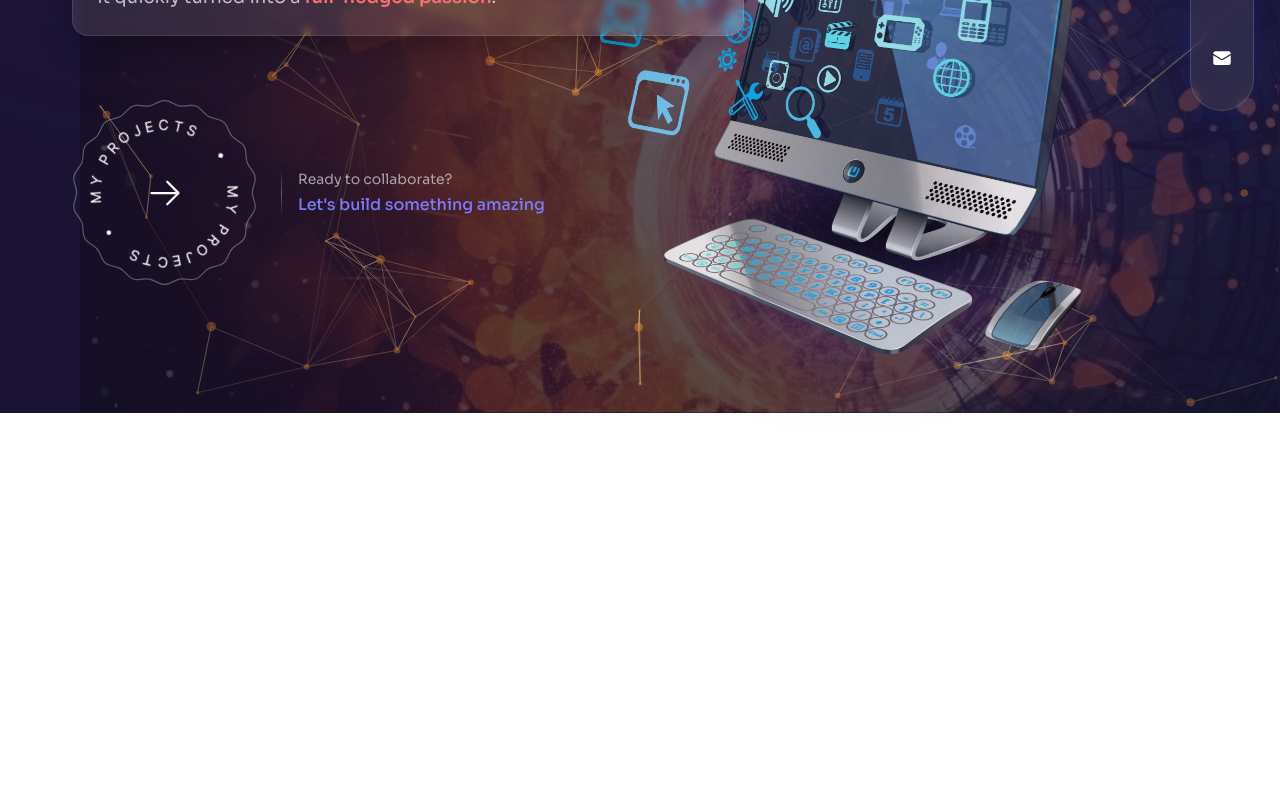
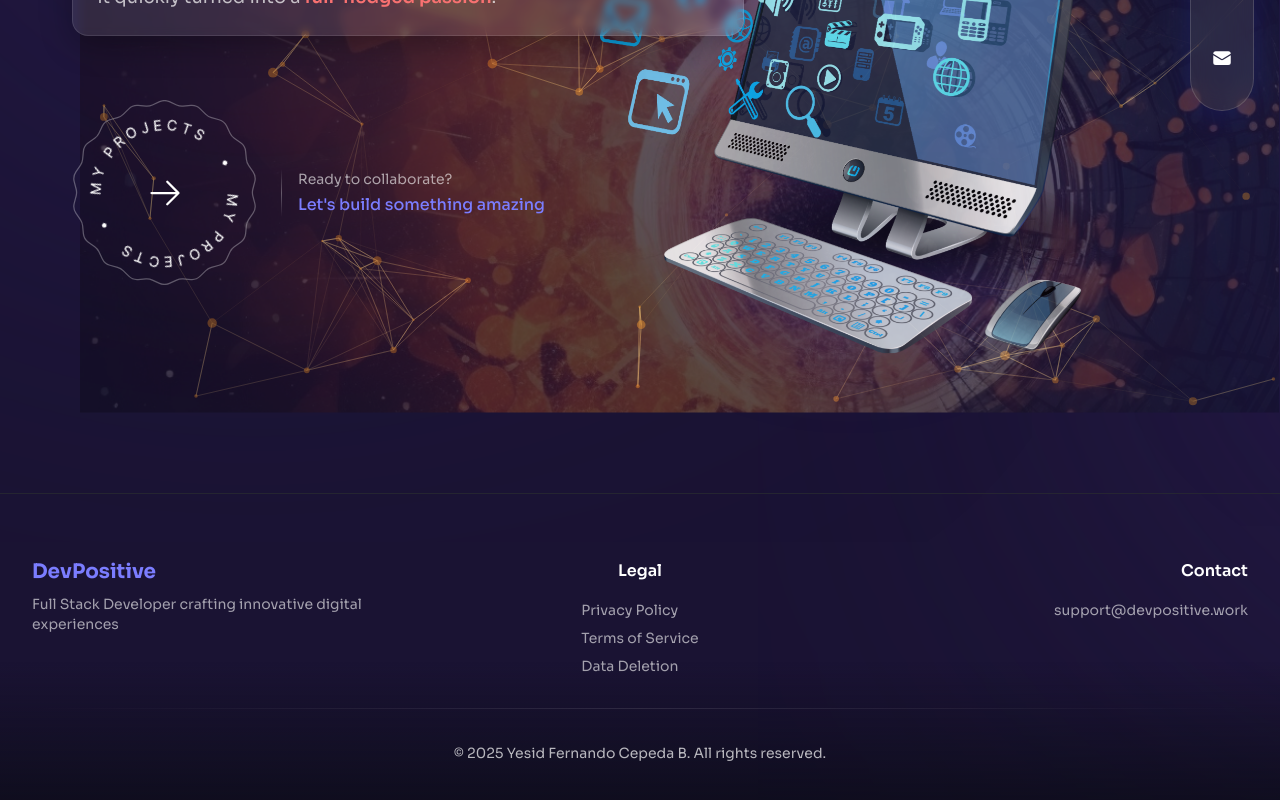
Before and after one commit to fer8614/dev-positive, a Next.js app: page / in a window 1280 px wide. Shown: the part 462-1262 px from the top of the page. Before the commit the page ends 875 px from the top, so only its background shows below. Built offline with nearby package versions, Linux system fonts and the light colour scheme.

Commit message:
update fotter and layout

```diff
--- /dev/null
+++ b/components/Footer.js
@@ -0,0 +1,79 @@
+import Link from "next/link";
+import { motion } from "framer-motion";
+
+const Footer = () => {
+  const currentYear = new Date().getFullYear();
+
+  const footerLinks = [
+    { name: "Privacy Policy", path: "/privacy-policy" },
+    { name: "Terms of Service", path: "/terms-of-service" },
+    { name: "Data Deletion", path: "/data-deletion" },
+  ];
+
+  return (
+    <footer className="relative z-10 w-full bg-gradient-to-t from-primary-950/80 via-transparent to-transparent border-t border-white/10 mt-20">
+      <div className="max-w-7xl mx-auto px-4 sm:px-6 lg:px-8 py-12 sm:py-16">
+        <motion.div
+          initial={{ opacity: 0, y: 20 }}
+          whileInView={{ opacity: 1, y: 0 }}
+          transition={{ duration: 0.6 }}
+          viewport={{ once: true }}
+          className="grid grid-cols-1 md:grid-cols-3 gap-8 sm:gap-12 mb-8"
+        >
+          {/* Brand Section */}
+          <div className="flex flex-col items-center md:items-start">
+            <h3 className="text-xl font-bold text-primary-400 mb-2">DevPositive</h3>
+            <p className="text-white/60 text-sm text-center md:text-left">
+              Full Stack Developer crafting innovative digital experiences
+            </p>
+          </div>
+
+          {/* Legal Links */}
+          <div className="flex flex-col items-center">
+            <h4 className="text-white font-semibold mb-4">Legal</h4>
+            <div className="flex flex-col gap-2">
+              {footerLinks.map((link, index) => (
+                <Link
+                  key={index}
+                  href={link.path}
+                  className="text-white/60 hover:text-primary-400 transition-colors duration-300 text-sm"
+                >
+                  {link.name}
+                </Link>
+              ))}
+            </div>
+          </div>
+
+          {/* Contact Section */}
+          <div className="flex flex-col items-center md:items-end">
+            <h4 className="text-white font-semibold mb-4">Contact</h4>
+            <a
+              href="mailto:support@devpositive.work"
+              className="text-white/60 hover:text-primary-400 transition-colors duration-300 text-sm"
+            >
+              support@devpositive.work
+            </a>
+          </div>
+        </motion.div>
+
+        {/* Divider */}
+        <div className="h-px bg-gradient-to-r from-transparent via-white/10 to-transparent mb-8"></div>
+
+        {/* Copyright */}
+        <motion.div
+          initial={{ opacity: 0 }}
+          whileInView={{ opacity: 1 }}
+          transition={{ duration: 0.6, delay: 0.2 }}
+          viewport={{ once: true }}
+          className="text-center text-white/50 text-xs sm:text-sm"
+        >
+          <p>
+            &copy; {currentYear} Yesid Fernando Cepeda B. All rights reserved.
+          </p>
+        </motion.div>
+      </div>
+    </footer>
+  );
+};
+
+export default Footer;
--- a/components/Layout.js
+++ b/components/Layout.js
@@ -13,6 +13,7 @@ import Nav from "../components/Nav";
 import Header from "../components/Header";
 import TopLeftImg from "../components/TopLeftImg";
 import ScrollProgress from "../components/ScrollProgress";
+import Footer from "../components/Footer";
 
 const Layout = ({ children }) => {
   return (
@@ -24,6 +25,7 @@ const Layout = ({ children }) => {
       <Nav />
       <Header />
       <main className="min-h-screen">{children}</main>
+      <Footer />
     </div>
   );
 };
```
